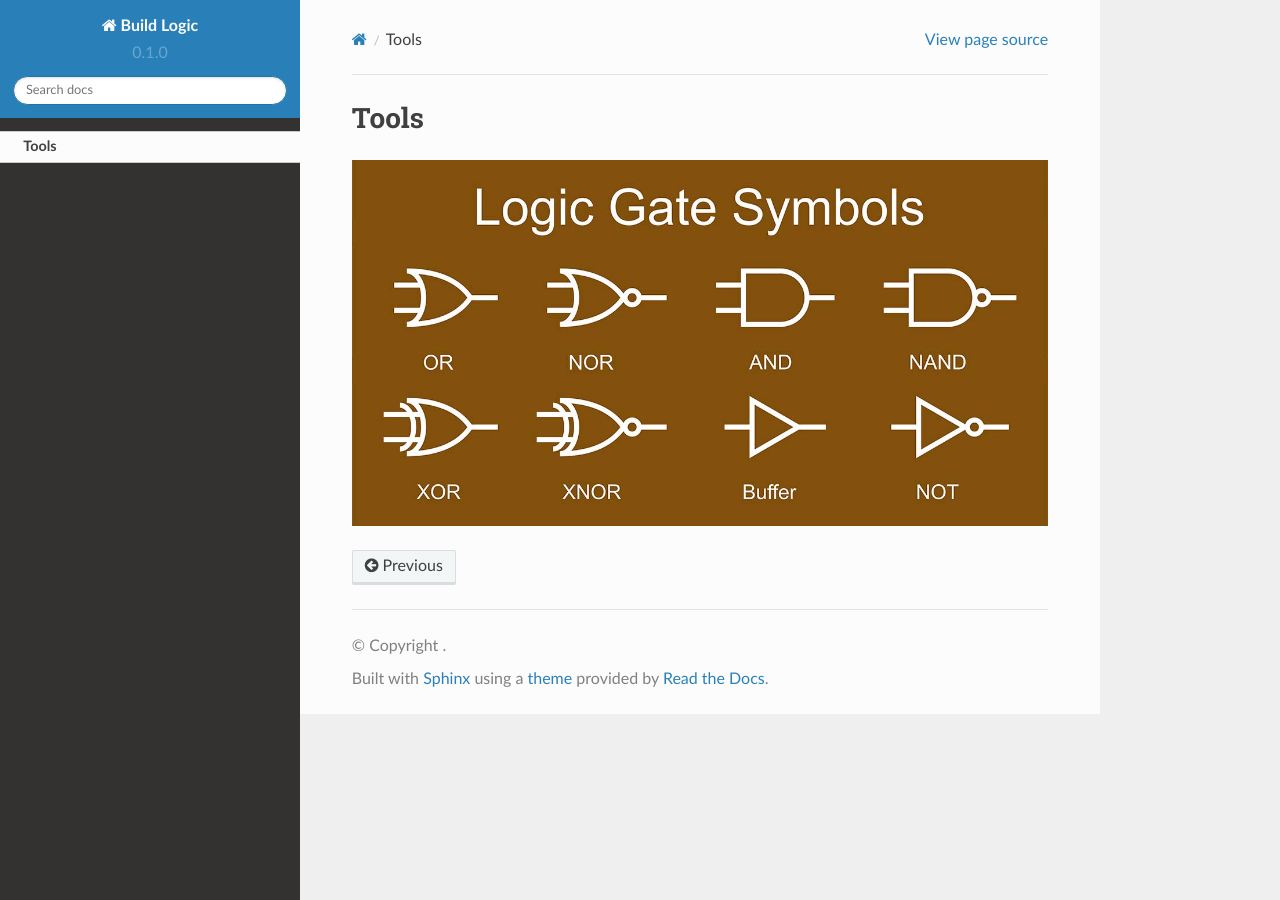
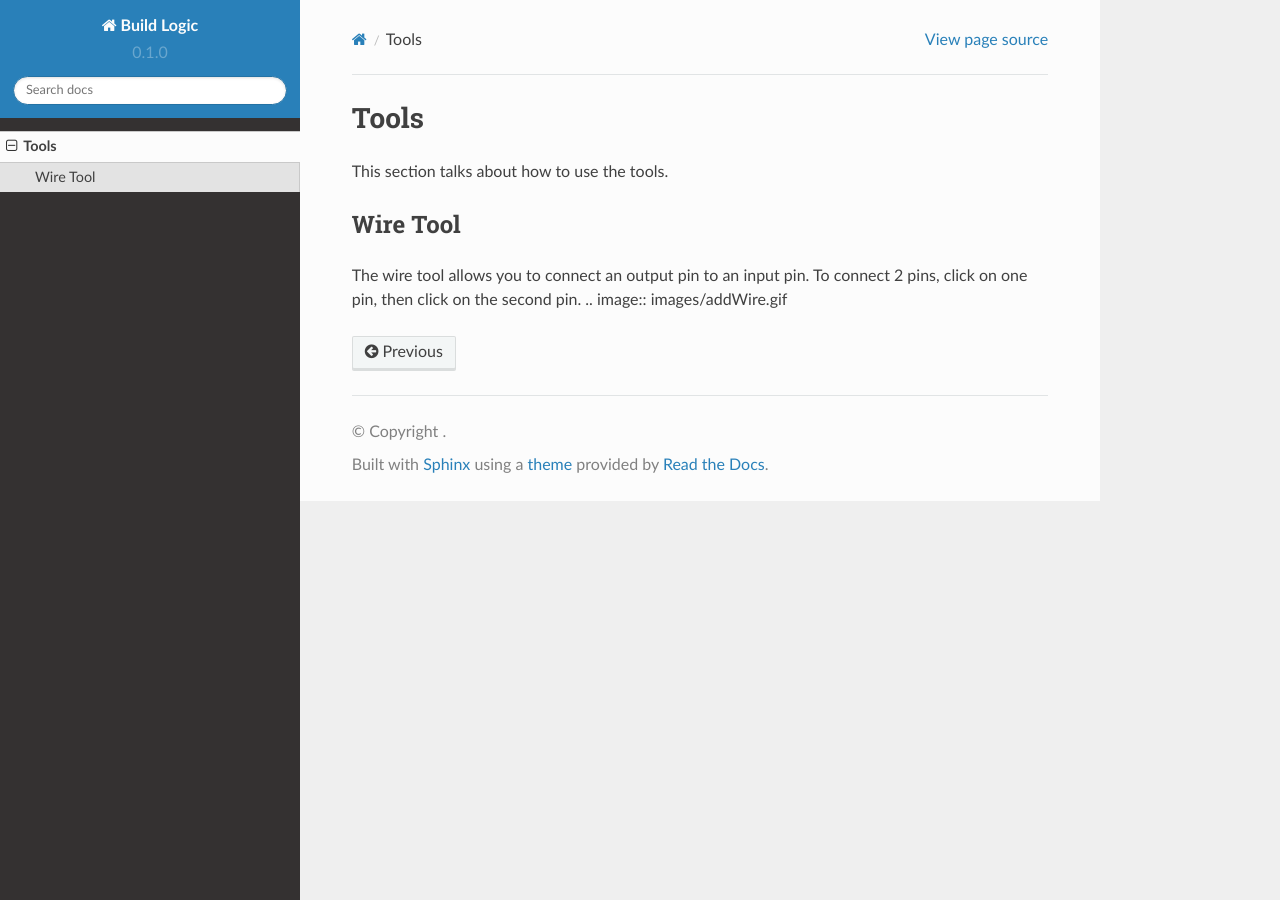
Before and after one commit to BuildLogicDocs/Build-Logic-Documentation, a Sphinx documentation site: the page built from docs/source/tools.rst, in a window 1280 px wide. Built offline with Sphinx 7.4.7 and the Read the Docs theme 2.0.0, drawn with Linux system fonts in a browser that asks for light colours.

Commit message:
Added first section of wire tool

```diff
--- a/docs/source/tools.rst
+++ b/docs/source/tools.rst
@@ -1,4 +1,11 @@
 Tools
 =====
 
-.. image:: test.jpg
+This section talks about how to use the tools.
+
+Wire Tool
+---------
+
+The wire tool allows you to connect an output pin to an input pin.
+To connect 2 pins, click on one pin, then click on the second pin.
+.. image:: images/addWire.gif
```
Also changed, not shown: docs/source/test.jpg (deleted), 1 other file.
